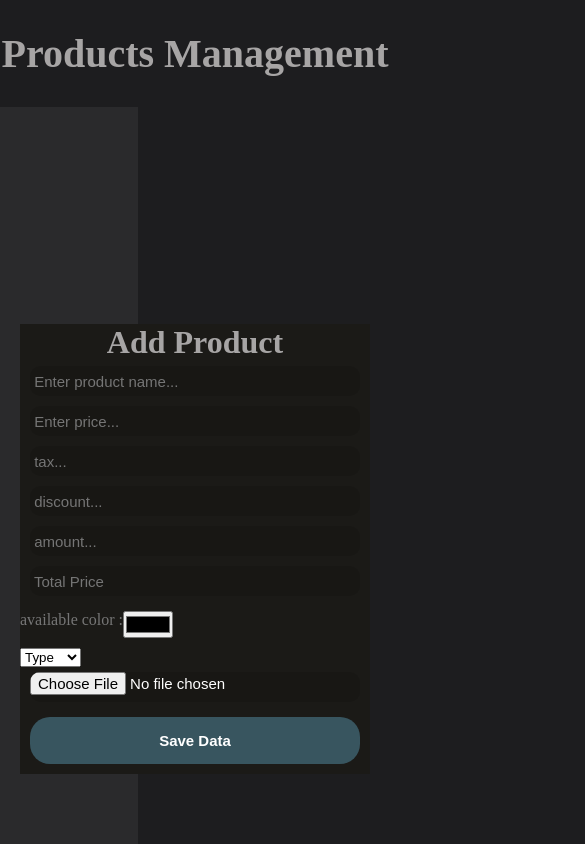
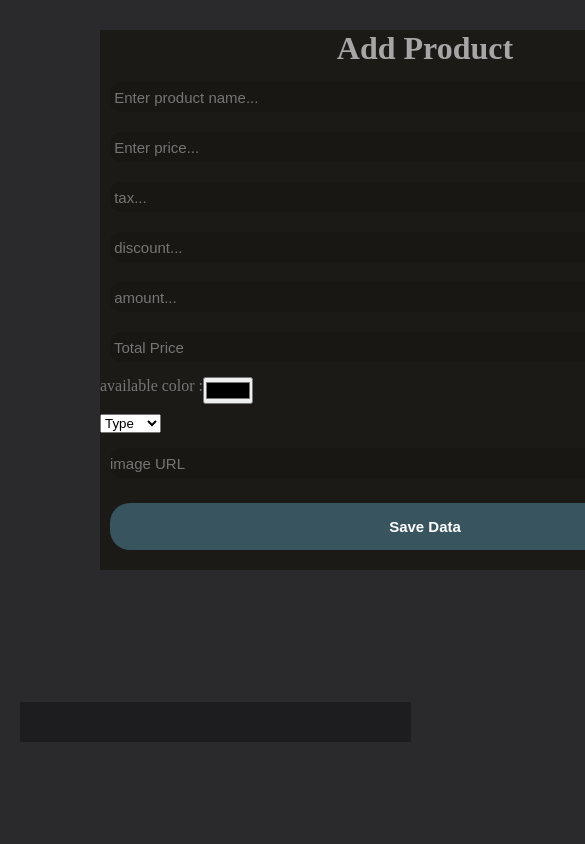
Before and after one commit to SehamElsayedM/CRUD_System, a plain HTML site: page index.html in a window 390 px wide. Shown: the top 844 px of the page, 585 px wide, since content can reach past the window. Drawn offline with Linux system fonts and the light colour scheme.

Commit message:
commit 2

```diff
--- /dev/null
+++ b/css/media.css
@@ -0,0 +1,75 @@
+@media(max-width:750px) {
+    body {
+        background-color: rgb(42, 42, 44)
+    }
+
+    .main .left {
+        width: 80%;
+        height: 70vh;
+        position: relative;
+        padding: 0px;
+        margin: 30px 20px;
+        align-items: baseline;
+    }
+
+    .main {
+        display: block;
+    }
+
+    .main .right {
+        margin-left: 0px;
+        width: 90%;
+    }
+
+    .main .right .cards .oneCard {
+        width: 47%;
+        margin: 10px 5px;
+    }
+
+    i {
+        color: rgb(8, 78, 91);
+        margin: 10px 30px;
+    }
+
+}
+
+@media(max-width:900px) {
+    body {
+        background-color: rgb(42, 42, 44)
+    }
+
+    .main .left {
+        width: 80%;
+        height: 50vh;
+        position: relative;
+        padding: 0px;
+        margin: 30px 100px;
+        align-items: baseline;
+    }
+
+    .main .left .container .row .form-group {
+        width: 650px;
+        margin: 10px 0px;
+    }
+
+    .main {
+        display: block;
+    }
+
+    .main .right {
+        margin-left: 20px;
+        margin-top: 250px;
+        width: 90%;
+    }
+
+    .main .right .cards .oneCard {
+        width: 23%;
+        margin: 10px 5px;
+    }
+
+    i {
+        color: rgb(8, 78, 91);
+        margin: 10px 30px;
+    }
+
+}
--- a/css/style.css
+++ b/css/style.css
@@ -1,20 +1,22 @@
-*{
+* {
     margin: 0px;
     padding: 0px;
 }
-body{
+
+body {
     background-color: rgb(29, 29, 31);
+}
 
-}
-.none{
+.none {
     display: none;
 }
 
 
-.main{
+.main {
     display: flex;
 }
-.main .left{
+
+.main .left {
     background-color: rgb(42, 42, 44);
     width: 25%;
     height: 100vh;
@@ -23,34 +25,40 @@ padding: 20px;
     display: flex;
     align-items: center;
 }
-.main .left .container{
+
+.main .left .container {
     background-color: rgb(27, 26, 23);
 }
-.row h1{
+
+.row h1 {
     text-align: center;
     color: rgb(167, 165, 165);
 }
-.main .left .container .row .form-group{
+
+.main .left .container .row .form-group {
     display: flex;
     width: 350px;
 }
-.validationMessage{
+
+.validationMessage {
     width: 30%;
     color: red;
     display: none;
 }
-.main .left .container .row .form-group input{
+
+.main .left .container .row .form-group input {
     width: 95%;
     height: 30px;
-    margin: 5px 10px ;
+    margin: 5px 10px;
     border: 0px;
     border-radius: 10px;
     background-color: rgba(0, 0, 0, 0.114);
     font-size: 15px;
     color: white;
 }
-.colorPart{
-    color : rgb(118, 118, 118);
+
+.colorPart {
+    color: rgb(118, 118, 118);
     margin: 10px 0px;
     display: flex;
 
@@ -59,40 +67,46 @@ color: white;
 
 
 /*=================================================*/
-.main .right{
+.main .right {
     margin-left: 420px;
     background-color: rgb(29, 29, 31);
     width: 100%;
     padding: 20px;
 }
-.clearBtn button ,.createBtn{
+
+.clearBtn button,
+.createBtn {
     width: 100%;
     border: 0px;
     border-radius: 20px;
     padding: 15px 0px;
-    margin: 10px 10px ;
-    background-color:  rgba(110, 197, 232, 0.345);
+    margin: 10px 10px;
+    background-color: rgba(110, 197, 232, 0.345);
     color: white;
     font-weight: bold;
     font-size: 15px;
 }
-.main .right .cards{
+
+.main .right .cards {
     display: flex;
     flex-wrap: wrap;
 }
-.main .right .cards .oneCard{
+
+.main .right .cards .oneCard {
     background-image: linear-gradient(180deg, rgb(110, 198, 232), rgb(0, 0, 0));
     width: 19%;
     margin: 5px;
-    box-sizing:content-box;
+    box-sizing: content-box;
     border-radius: 20px;
 }
-.main .right .cards .oneCard img{
+
+.main .right .cards .oneCard img {
     width: 100%;
     height: 140px;
     border-radius: 20px 20px 0px 0px;
 }
-.main .right .cards .oneCard span{
+
+.main .right .cards .oneCard span {
     display: block;
     color: white;
 
@@ -101,13 +115,13 @@ color: white;
 }
 
 
-i{
+i {
     color: rgb(8, 78, 91);
     margin: 10px 40px;
     text-align: center;
 }
 
-.color{
+.color {
     width: 20px;
     height: 20px;
     border-radius: 50%;
@@ -115,9 +129,3 @@ i{
 }
 
 /* ================== */
-
-
-.header{
-    padding: 30px 0px;
-    font-size: 40px;
-}
--- a/index.html
+++ b/index.html
@@ -5,17 +5,17 @@
     <meta charset="UTF-8">
     <meta name="viewport" content="width=device-width, initial-scale=1.0">
     <link rel="stylesheet" href="./css/all.min.css">
-    <!-- <link rel="stylesheet" href="./css/media.css"> -->
     <link rel="stylesheet" href="./css/style.css">
+    <link rel="stylesheet" href="./css/media.css">
+
     <title>Add Product</title>
 </head>
 
 <body>
-    <div class="row">
-        <h1 class="header"> Products Management</h1>
-    </div>
+
 
     <div class="main">
+
         <div class="left">
             <div class="container">
                 <div class="row">
@@ -27,7 +27,6 @@
                         <span class="validationMessage">Enter Data</span>
                     </div>
                 </div>
-
                 <div class="row">
                     <div class="form-group">
                         <input class="input" type="text" placeholder=" Enter price...">
@@ -75,7 +74,7 @@
 
 
                     <div class="form-group">
-                        <input class="input" type="file">
+                        <input class="input" type="text" placeholder="image URL">
                         <span class="validationMessage">Enter Data</span>
 
                     </div>
@@ -88,11 +87,11 @@
             </div>
         </div>
 
+
+
         <div class="right">
             <div class="container">
-                <!-- <div class="row">
-                    <h1>All Product Data</h1>
-                </div> -->
+
                 <div class="clearBtn">
                     <button>Clear All</button>
                 </div>
--- a/js/script.js
+++ b/js/script.js
@@ -51,7 +51,7 @@ let createProduct = () => {
         amount: inputs[4].value,
         total: inputs[5].value,
         type: inputs[6].value,
-        src: file.name,
+        src: inputs[7].value,
         day: date.getDate(),
         month: date.getMonth(),
         year: date.getFullYear(),
@@ -97,7 +97,7 @@ let show = () => {
         inner += `
          <div class="oneCard">
                         <div class="image">
-                            <img src="./img/${Data[i].src}" alt="">
+                            <img src="${Data[i].src}" alt="">
                         </div>
                         <div class="data">
                             <span>Name :${Data[i].title} </span>
```
Lines whose indentation alone changed are shown as unchanged.
